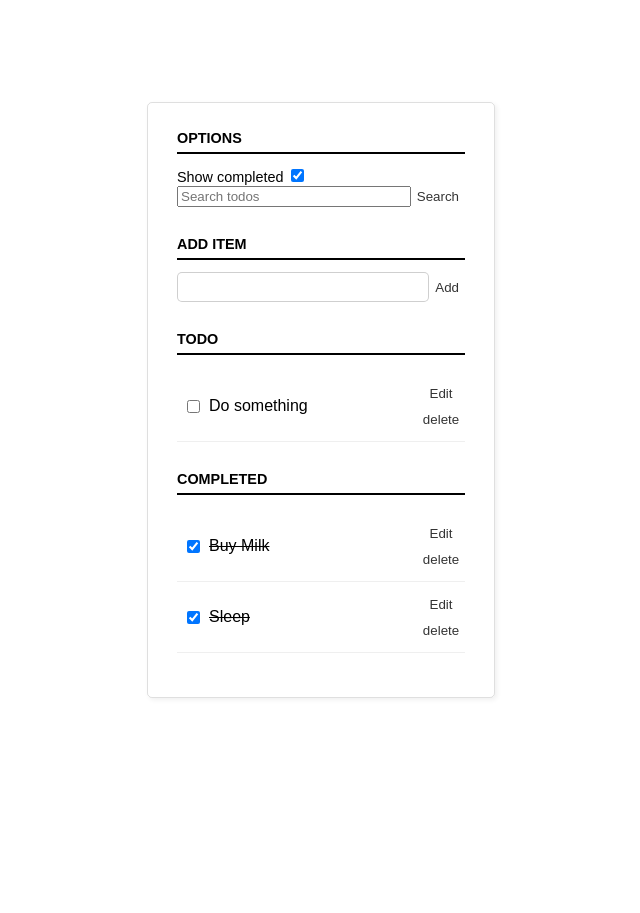
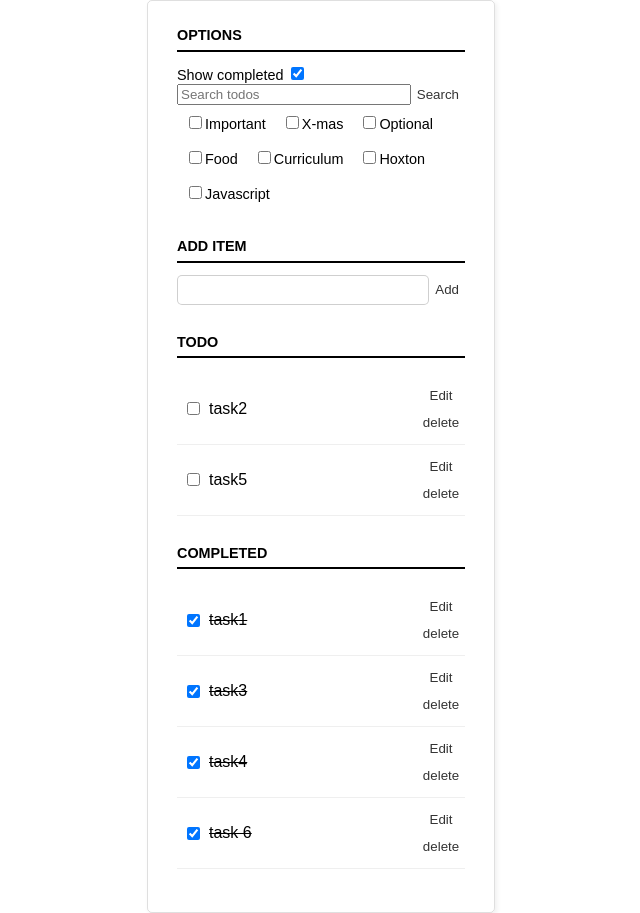
Before and after one commit to ramarinor/hoxton-js-todo-app, a plain HTML site: page index.html in a window 1280 px wide. Shown: the whole page, without its empty margins (319-959 px from the left). Before the commit the page ends 800 px from the top, so only its background shows below. Drawn offline with Linux system fonts and the light colour scheme.

Commit message:
can filter by tags

```diff
--- a/index.html
+++ b/index.html
@@ -19,6 +19,7 @@
 					<input type="search" name="search" placeholder="Search todos" value="" />
 					<button>Search</button>
 				</form>
+				<div class="tags"></div>
 			</section>
 			<section class="add-todo-section">
 				<h2 class="title">ADD ITEM</h2>
--- a/index.js
+++ b/index.js
@@ -2,25 +2,44 @@ const state = {
 	showCompltedTodos: true,
 	todos: [
 		{
-			title: "Buy Milk",
+			title: "task1",
 			completed: true,
 			tags: [],
 			user: "Rinor",
 		},
 		{
-			title: "Do something",
+			title: "task2",
 			completed: false,
 			tags: ["Important", "X-mas", "Optional"],
 			user: "Rinor",
 		},
 		{
-			title: "Sleep",
+			title: "task3",
 			completed: true,
-			tags: ["Food, X-mas"],
+			tags: ["Food", "X-mas"],
+			user: "Rinor",
+		},
+		{
+			title: "task4",
+			completed: true,
+			tags: ["Curriculum", "Hoxton", "Optional"],
+			user: "Rinor",
+		},
+		{
+			title: "task5",
+			completed: false,
+			tags: ["Hoxton", "X-mas"],
+			user: "Rinor",
+		},
+		{
+			title: "task 6",
+			completed: true,
+			tags: ["Food", "Javascript"],
 			user: "Rinor",
 		},
 	],
 	searchText: "",
+	selectedTags: [],
 };
 
 //derived States
@@ -37,9 +56,18 @@ function getCompletedTodos() {
 }
 
 function getSelectedTodos() {
-	return state.todos.filter(function (todo) {
+	let selectedTodos = state.todos.filter(function (todo) {
 		return todo.title.toLowerCase().includes(state.searchText.toLowerCase());
 	});
+
+	if (state.selectedTags.length > 0) {
+		selectedTodos = selectedTodos.filter(function (todo) {
+			return todo.tags.some(function (tag) {
+				return state.selectedTags.includes(tag);
+			});
+		});
+	}
+	return selectedTodos;
 }
 function getAllTags() {
 	const allTags = [];
@@ -80,6 +108,30 @@ function renderCompltetedTodos() {
 		completedSection.style.display = "none";
 	}
 }
+function renderTags() {
+	const allTags = getAllTags();
+	tagsDiv.innerHTML = "";
+	for (const tag of allTags) {
+		const tagLabel = document.createElement("label");
+		tagLabel.innerText = tag;
+		tagLabel.className = "tag-label";
+		const tagCheckbox = document.createElement("input");
+		tagCheckbox.setAttribute("type", "checkbox");
+		tagCheckbox.addEventListener("click", function () {
+			if (tagCheckbox.checked) {
+				state.selectedTags.push(tag);
+			} else {
+				state.selectedTags = state.selectedTags.filter(function (targetTag) {
+					return targetTag !== tag;
+				});
+			}
+			render();
+		});
+		tagLabel.prepend(tagCheckbox);
+		tagsDiv.append(tagLabel);
+	}
+}
+
 // create todo list element function
 function createTodoLiEl(todo) {
 	const liEl = document.createElement("li");
@@ -146,11 +198,14 @@ function changeSearchText(text) {
 	state.searchText = text;
 }
 
+//
 const todoListUl = document.querySelector(".todo-list");
 const completedSection = document.querySelector(".completed-section");
 const completedListUl = document.querySelector(".completed-list");
+const tagsDiv = document.querySelector(".tags");
 
 render();
+renderTags();
 
 const showCompletedCheckbox = document.querySelector(".show-completed-checkbox");
 showCompletedCheckbox.addEventListener("click", function () {
--- a/styles.css
+++ b/styles.css
@@ -83,3 +83,8 @@ ul {
 	display: grid;
 	place-content: center;
 }
+
+.tags .tag-label {
+	display: inline-block;
+	padding: 0.5rem;
+}
```
